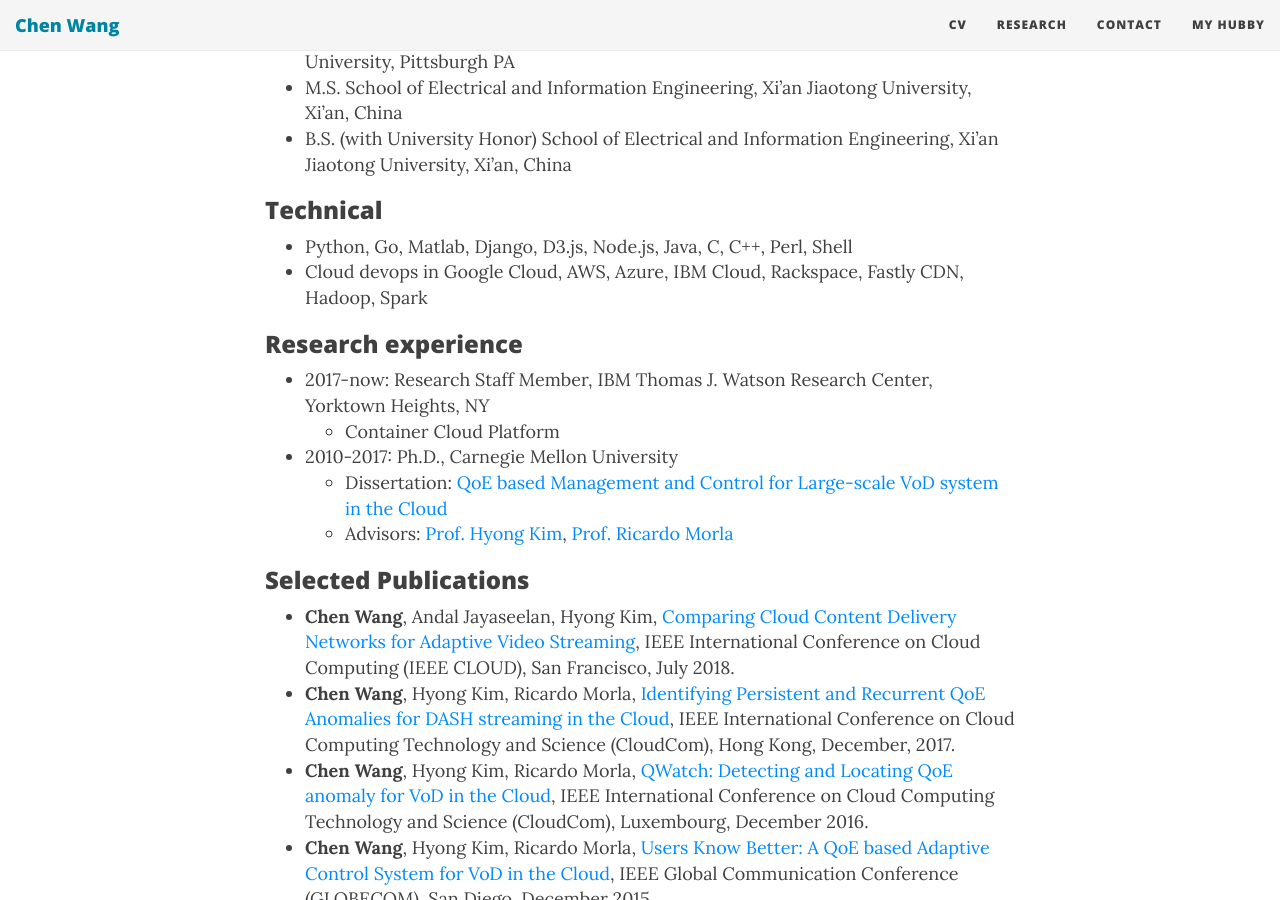
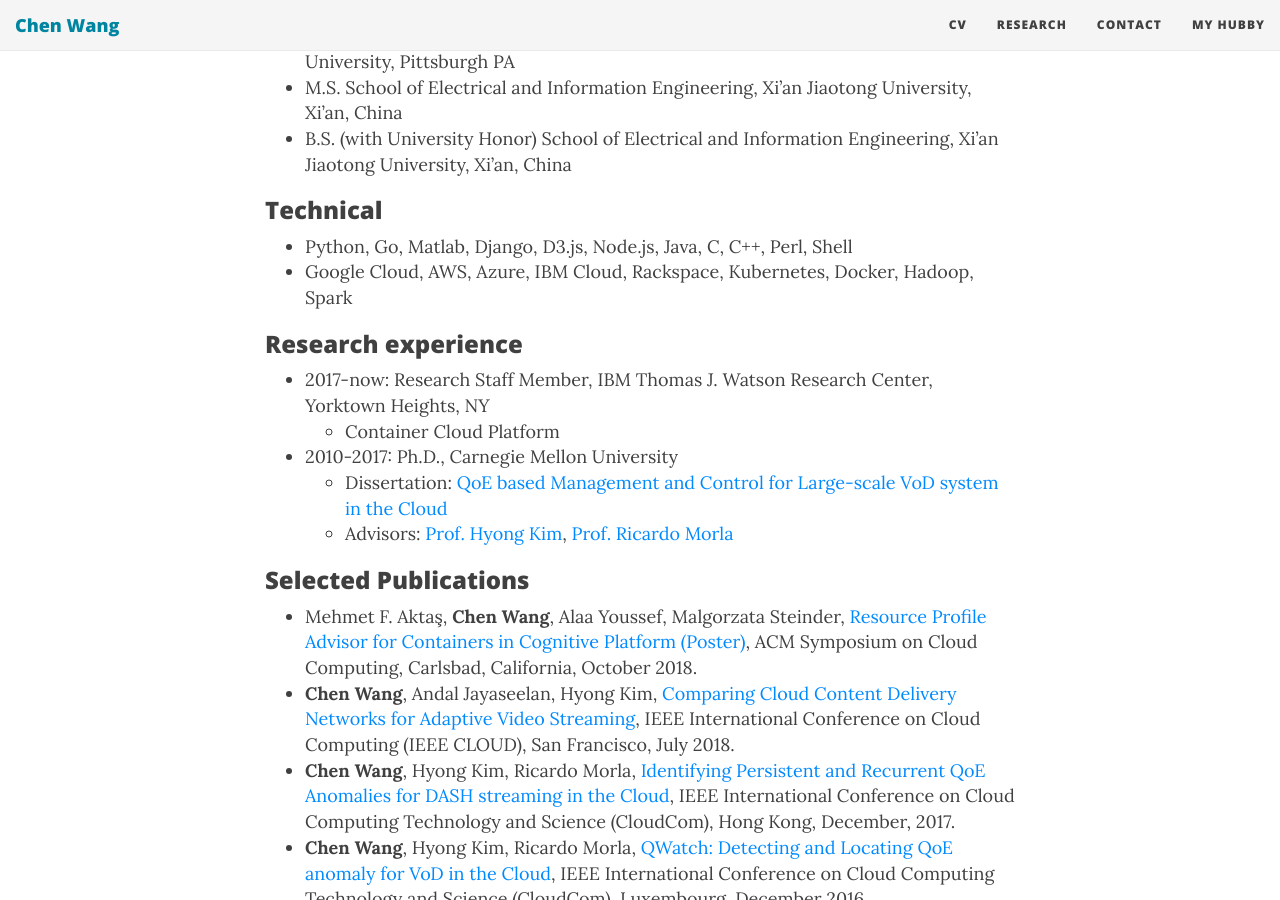
Before and after one commit to wangchen615/wangchen615.github.io, a Jekyll site: the page built from aboutme.md, in a window 1280 px wide and 900 px high, scrolled down 495 px. Built offline with Jekyll 4.4.1, drawn with Linux system fonts in a browser that asks for light colours; nearby versions of some CDN libraries.

Commit message:
Update socc 2018

```diff
--- a/aboutme.md
+++ b/aboutme.md
@@ -18,7 +18,7 @@
 ### Technical
 
 - Python, Go, Matlab, Django, D3.js, Node.js, Java, C, C++, Perl, Shell
-- Cloud devops in Google Cloud, AWS, Azure, IBM Cloud, Rackspace, Fastly CDN, Hadoop, Spark
+- Google Cloud, AWS, Azure, IBM Cloud, Rackspace, Kubernetes, Docker, Hadoop, Spark
 
 ### Research experience
 
@@ -31,6 +31,7 @@
 
 ### Selected Publications
 
+- Mehmet F. Aktaş, **Chen Wang**, Alaa Youssef, Malgorzata Steinder, [Resource Profile Advisor for Containers in Cognitive Platform (Poster)]({{site.baseurl}}/pdfs/mehmet.socc.2018.pdf), ACM Symposium on Cloud Computing, Carlsbad, California, October 2018.
 - **Chen Wang**, Andal Jayaseelan, Hyong Kim, [Comparing Cloud Content Delivery Networks for Adaptive Video Streaming]({{site.baseurl}}/pdfs/chenw.cloud.2018.pdf), IEEE International Conference on Cloud Computing (IEEE CLOUD), San Francisco, July 2018.
 - **Chen Wang**, Hyong Kim, Ricardo Morla, [Identifying Persistent and Recurrent QoE Anomalies for DASH streaming in the Cloud]({{site.baseurl}}/pdfs/chenw.cloudcom.2017.pdf), IEEE International Conference on Cloud Computing Technology and Science (CloudCom), Hong Kong, December, 2017.
 - **Chen Wang**, Hyong Kim, Ricardo Morla, [QWatch: Detecting and Locating QoE anomaly for VoD in the Cloud]({{site.baseurl}}/pdfs/chenw.cloudcom.2016.pdf),  IEEE International Conference on Cloud Computing Technology and Science (CloudCom), Luxembourg, December 2016.
```
Also changed, not shown: 1 other file.
